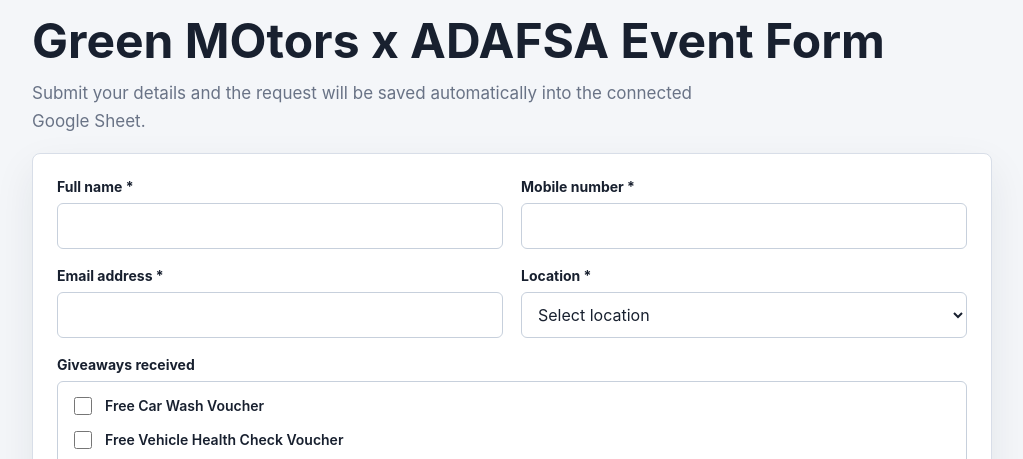
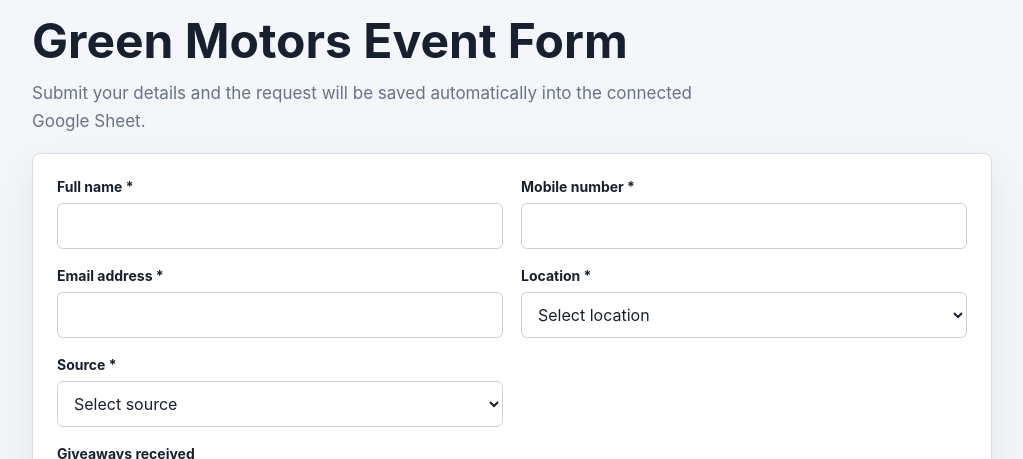
Before and after one commit to christinekara1981-code/Google-Form-ADAFSA-Event, a plain HTML site: page index.html in a window 1280 px wide. Shown: the part 314-773 px from the top of the page, without its empty margins (128-1151 px from the left). Drawn offline with Linux system fonts and the light colour scheme.

Commit message:
Add files via upload

```diff
--- a/index.html
+++ b/index.html
@@ -3,7 +3,7 @@
 <head>
   <meta charset="utf-8">
   <meta name="viewport" content="width=device-width, initial-scale=1">
-  <title>Green MOtors x ADAFSA Event Form</title>
+  <title>Green Motors Event Form</title>
   <style>
     :root {
       color-scheme: light;
@@ -296,7 +296,7 @@
       <div class="brand">
         <img class="brand-logo" src="green-motors-logo.png" alt="Green Motors">
       </div>
-      <h1>Green MOtors x ADAFSA Event Form</h1>
+      <h1>Green Motors Event Form</h1>
       <p class="lead">Submit your details and the request will be saved automatically into the connected Google Sheet.</p>
     </header>
 
@@ -332,6 +332,15 @@
             <option>RAK</option>
             <option>Al Ain</option>
             <option>Fujairak</option>
+          </select>
+        </div>
+
+        <div class="field">
+          <label for="source">Source *</label>
+          <select id="source" name="Source" required>
+            <option value="">Select source</option>
+            <option>ADAFSA Event</option>
+            <option>Meethaq Insurance</option>
           </select>
         </div>
 
```
Also changed, not shown: email-logo.png (added).
